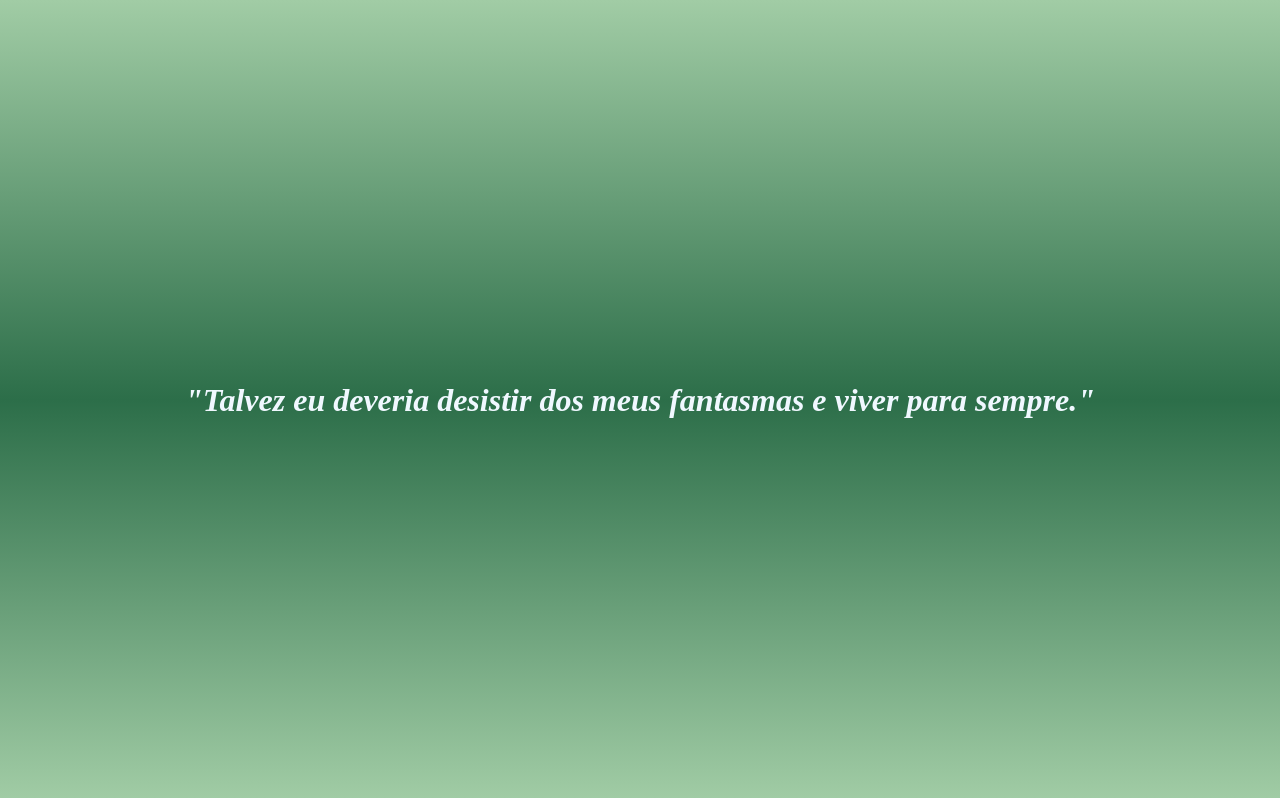
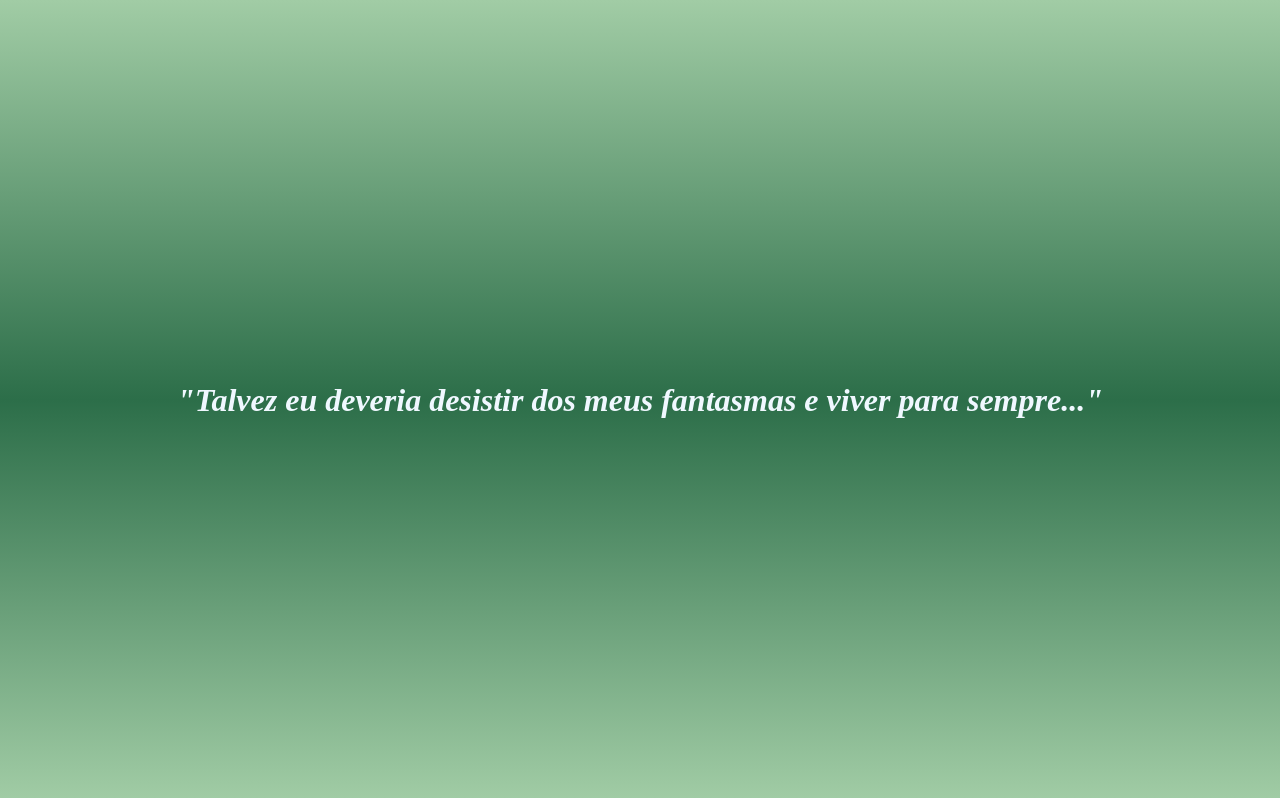
Before and after one commit to MarinaSantello/projeto-ds1m2, a plain HTML site: page index.html in a window 1280 px wide. Drawn offline with Linux system fonts and the light colour scheme.

Commit message:
frase corrigida

```diff
--- a/index.html
+++ b/index.html
@@ -9,7 +9,7 @@
 <body>
     <main>
         <h1>
-            "Talvez eu deveria desistir dos meus fantasmas e viver para sempre."
+            "Talvez eu deveria desistir dos meus fantasmas e viver para sempre..."
         </h1>
     </main>
 </body>
```
